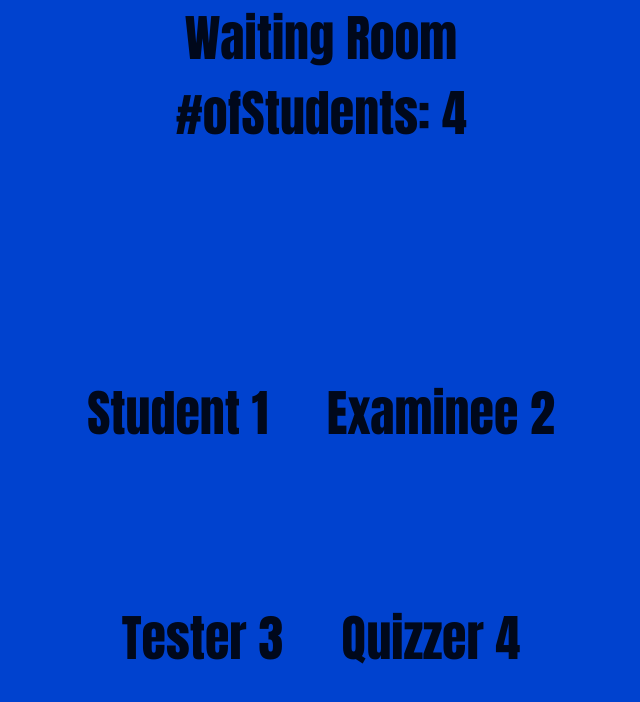
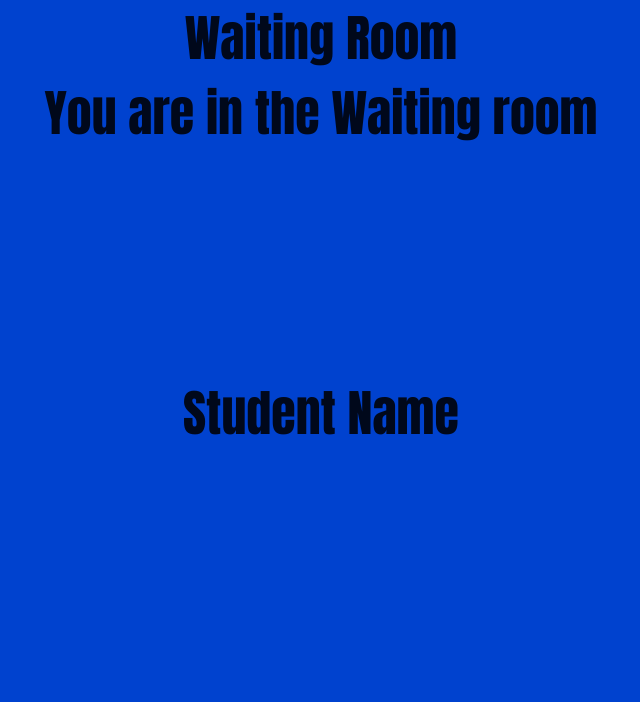
Before and after one commit to mospina1/Pollus, a website: page public/examinee/Waitingroom.html in a window 1280 px wide. Shown: the whole page, without its empty margins (319-959 px from the left). Drawn offline with Linux system fonts and the light colour scheme; files that its build step writes are made by us from their sources.

Commit message:
Update Waitingroom.html

```diff
--- a/public/examinee/Waitingroom.html
+++ b/public/examinee/Waitingroom.html
@@ -9,13 +9,11 @@
   </head>
   <body>
     <label> Waiting Room <br>
-     <label> #ofStudents: 4 <br>
+      <b>
+     <label> You are in the Waiting room <br>
     <br>
     <br>
     <br>
-     <label>Student 1 &nbsp; &nbsp; Examinee 2</br>
-    <br>
-    <br>
-     <label>Tester 3 &nbsp;  &nbsp; Quizzer 4</label>
+     <label> Student Name </br>
   </body>
 </html>
```
